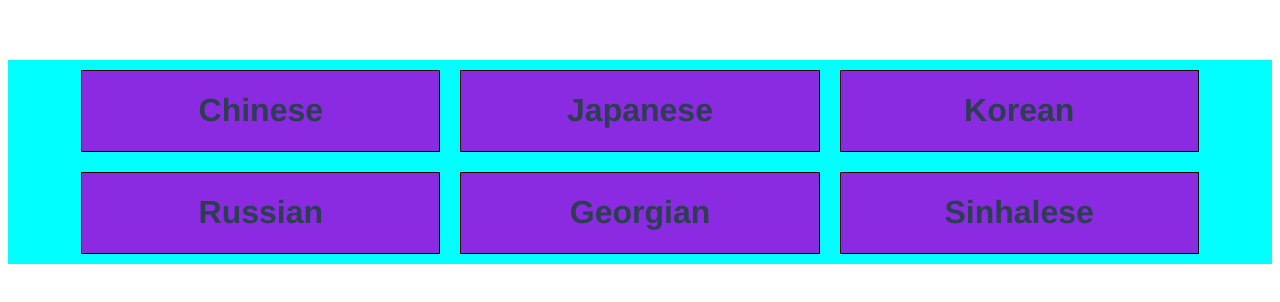
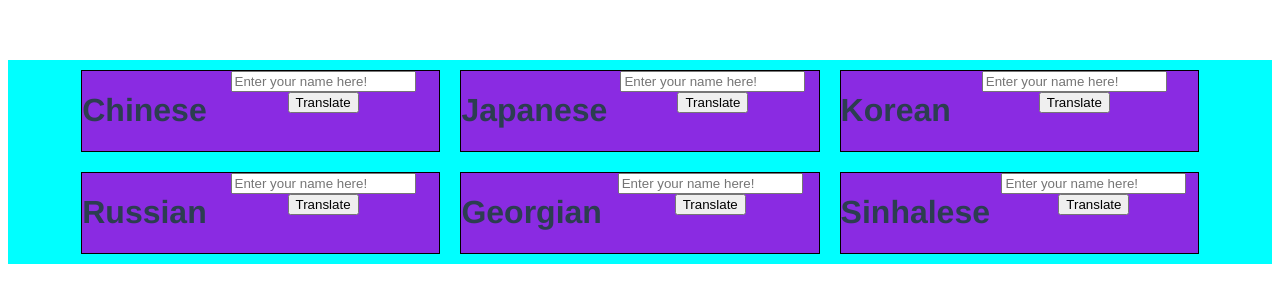
Before and after one commit to FenderStrat85/Whats-my-name, a Vue app in the folder client/: page / in a window 1280 px wide. Shown: the top 302 px of the page. Built offline with nearby package versions, Linux system fonts and the light colour scheme.

Commit message:
basic form created

```diff
--- a/client/src/components/LanguageTile.vue
+++ b/client/src/components/LanguageTile.vue
@@ -1,6 +1,15 @@
 <template>
   <div class="tile">
     <h1>{{ langName }}</h1>
+    <form @submit="getTranslation">
+      <input
+        type="text"
+        name="name"
+        v-model="name"
+        placeholder="Enter your name here!"
+      />
+      <input type="submit" value="Translate" />
+    </form>
   </div>
 </template>
 
@@ -15,6 +24,13 @@ export default {
   props: {
     langName: String,
     langCode: String,
+  },
+  methods: {
+    getTranslation: function (e) {
+      e.preventDefault();
+      console.log(this.name);
+      e.target.reset();
+    },
   },
 };
 </script>
```
